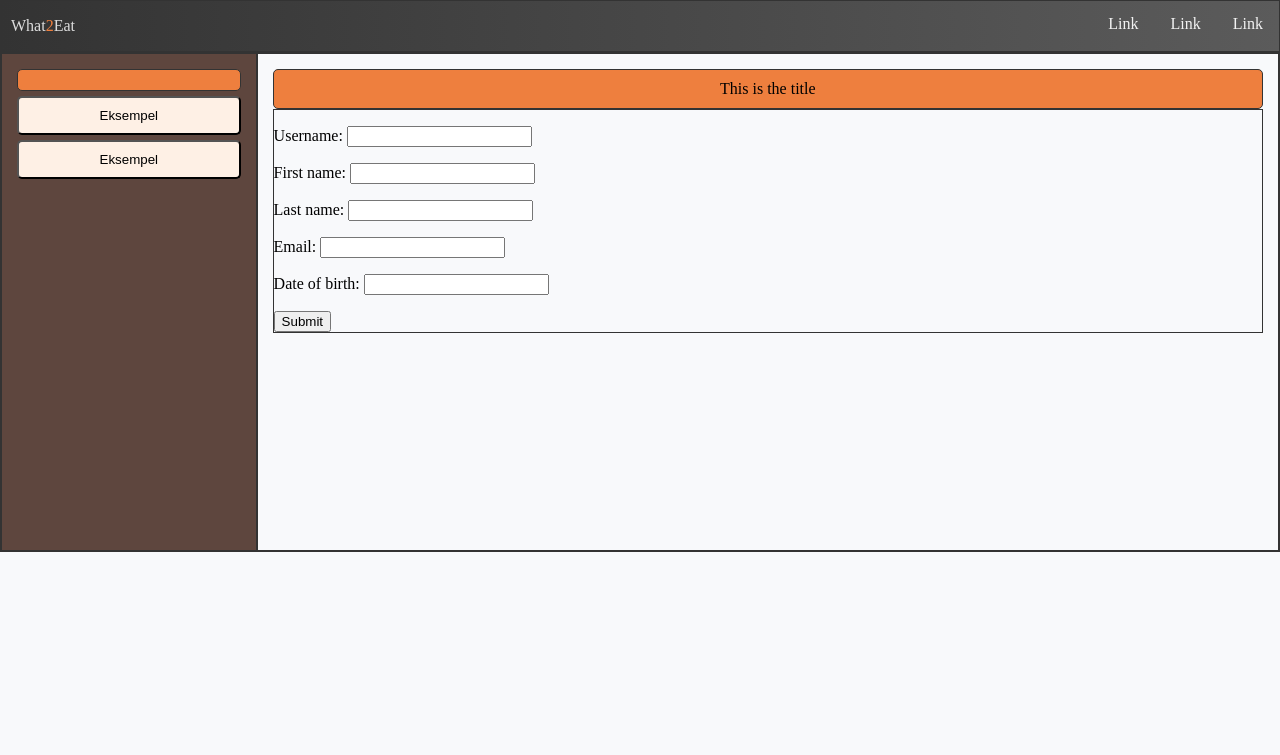
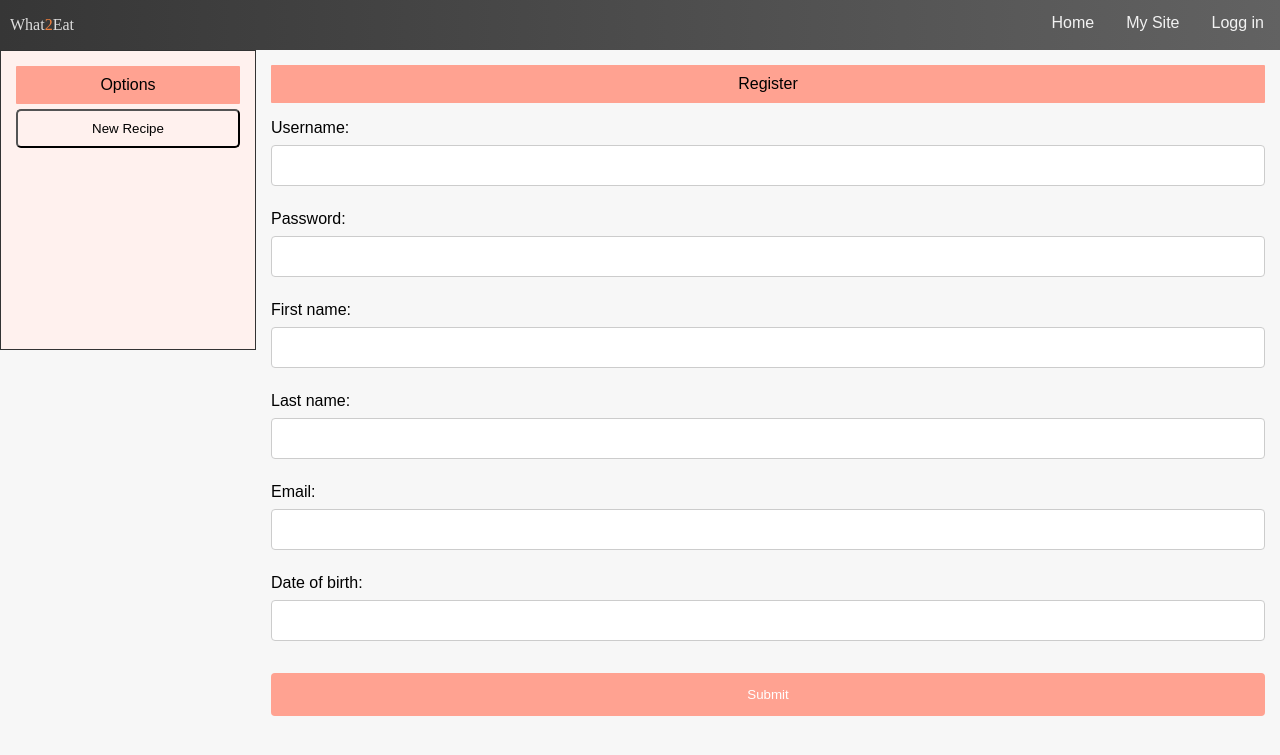
Before and after one commit to hansjhaland/projects, a Django app: page /register/ in a window 1280 px wide. Shown: the top 755 px of the page. Run offline with Django 4.2, Linux system fonts and the light colour scheme.

Commit message:
#3 new css for base co-author Johan <johagrot@stud.ntnu.no>

```diff
--- a/what2eat/user/models.py
+++ b/what2eat/user/models.py
@@ -8,7 +8,7 @@ from django.forms import ModelForm
 
 class User(models.Model):
     username = models.CharField(max_length=200)
-    # password = models.CharField(max_length=200)
+    password = models.CharField(max_length=200)
     fname = models.CharField('First name', max_length=200)
     lname = models.CharField('Last name',max_length=200)
     email = models.CharField(max_length=200)
--- /dev/null
+++ b/what2eat/user/static/user/base.css
@@ -0,0 +1,118 @@
+* {
+    box-sizing: border-box;
+  }
+
+  body {
+    margin: 0;
+    background-color: #F7F7F7;
+    font-family: Arial, Helvetica, sans-serif;
+  }
+
+  div {
+
+  }
+
+  #w2e {
+      color: #ee7f3e;
+  }
+  .topnav {
+    overflow: hidden;
+    background-color: #202020;
+    background-image: linear-gradient(to right, #363636 , #626262);
+  }
+
+  .topnav p {
+      font-family: baloo;
+      color: #ddd;
+      float: left;
+      margin-left: 10px;
+      text-align: center;
+  }
+
+  .topnav a {
+    float: left;
+    display: block;
+    color: #f2f2f2;
+    text-align: center;
+    padding: 14px 16px;
+    text-decoration: none;
+    float: right;
+  }
+
+  .topnav a:hover {
+    background-color: #ddd;
+    height: 100%;
+    color: black;
+  }
+  .row {
+      min-height: 200px;
+  }
+  /* Clear floats after the columns */
+  .row:after {
+    content: "";
+    display: table;
+    clear: both;
+  }
+  .header {
+    background-color: #ffa291;
+    padding: 10px;
+    text-align: center;
+    border-radius: 1px;
+  }
+  .column1 {
+    float: left;
+    width: 20%;
+    min-height: 300px;
+    padding: 15px;
+    background-color: #fff1ee;
+    border: #333 1px solid;
+  }
+  .column2 {
+    float: left;
+    width: 80%;
+    height: 100%;
+    padding: 15px;
+  }
+  .catagory{
+      background-color: #fff1ee;
+      border-radius: 5px;
+      padding: 10px;
+      width: 100%;
+      margin-top: 5px;
+  }
+  .catagory:hover {
+    background-color: #f8d7cf;
+  }
+
+
+  /* Responsive layout - makes the three columns stack on top of each other instead of next to each other */
+  @media screen and (max-width:600px) {
+    .column {
+      width: 100%;
+    }
+  }
+
+  input[type=text], select {
+    width: 100%;
+    padding: 12px 20px;
+    margin: 8px 0;
+    display: inline-block;
+    border: 1px solid #ccc;
+    border-radius: 4px;
+    box-sizing: border-box;
+  }
+
+  input[type=submit] {
+    width: 100%;
+    background-color: #ffa291;
+    color: white;
+    padding: 14px 20px;
+    margin: 8px 0;
+    border: none;
+    border-radius: 4px;
+    cursor: pointer;
+  }
+
+  input[type=submit]:hover {
+    background-color: #f88f7c;
+  }
--- a/what2eat/user/templates/user/base.html
+++ b/what2eat/user/templates/user/base.html
@@ -1,128 +1,39 @@
+{% load static %}
 <!DOCTYPE html>
 <html lang="en">
 <head>
 <title>What2Eat</title>
 <meta charset="utf-8">
 <meta name="viewport" content="width=device-width, initial-scale=1">
-<style>
-* {
-  box-sizing: border-box;
-}
-
-body {
-  margin: 0;
-  background-color: #f8f9fb;
-}
-
-div {
-    border: #333 1px solid;
-}
-
-#w2e {
-    color: #ee7f3e;
-}
-.topnav {
-  overflow: hidden;
-  background-color: #333333;
-  background-image: linear-gradient(to right, #333333 , #5B5B5B);
-}
-
-.topnav p {
-    font-family: baloo;
-    color: #ddd;
-    float: left;
-    margin-left: 10px;
-    text-align: center;
-}
-
-.topnav a {
-  float: left;
-  display: block;
-  color: #f2f2f2;
-  text-align: center;
-  padding: 14px 16px;
-  text-decoration: none;
-  float: right;
-}
-
-.topnav a:hover {
-  background-color: #ddd;
-  height: 100%;
-  color: black;
-}
-.row {
-    height: 500px;
-}
-/* Clear floats after the columns */
-.row:after {
-  content: "";
-  display: table;
-  clear: both;
-}
-.header {
-  background-color: #ee7f3e;
-  padding: 10px;
-  text-align: center;
-  border-radius: 5px;
-}
-.column1 {
-  float: left;
-  width: 20%;
-  height: 100%;
-  padding: 15px;
-  background-color: #5e463e;
-}
-.column2 {
-  float: left;
-  width: 80%;
-  height: 100%;
-  padding: 15px;
-}
-.catagory{
-    background-color: #fef0e5;
-    border-radius: 5px;
-    padding: 10px;
-    width: 100%;
-    margin-top: 5px;
-}
-
-
-
-/* Responsive layout - makes the three columns stack on top of each other instead of next to each other */
-@media screen and (max-width:600px) {
-  .column {
-    width: 100%;
-  }
-}
-</style>
+<link rel="stylesheet" type="text/css" href="{% static 'user/base.css' %}">
 </head>
 <body>
 
 <div class="topnav">
     <p>What<span id="w2e">2</span>Eat</p>
-    <a href="#">Link</a>
-    <a href="#">Link</a>
-    <a href="#">Link</a>
+    <a href="#">Logg in</a>
+    <a href="#">My Site</a>
+    <a href="#">Home</a>
 </div>
 
 <div class="row">
   <div class="column1">
     <div class="header">
-        {% block content1 %}
+        {% block sidenav_title %} <!-- Options from site, ex "My Site options" -->
+      {%endblock%}
+    </div>
+    {% block sidenav %} <!-- button linking to ex. new recipe -->
     {%endblock%}
-    </div>
-    <button class="catagory">Eksempel</button>
-    <button class="catagory">Eksempel</button>
 
   </div>
 
   <div class="column2">
     <div class="header">
-        {% block title %}
+        {% block page_title %} <!-- Title of page, ex. "My site"-->
         {%endblock%}
     </div>
     <div>
-        {% block content2 %}
+        {% block content %}  <!-- Pgae content, ex. "My recipies"-->
         {%endblock%}
     </div>
   </div>
--- a/what2eat/user/templates/user/register.html
+++ b/what2eat/user/templates/user/register.html
@@ -1,12 +1,20 @@
-{% extends "user/base.html"%}
+{% extends "user/base.html" %}
 
-{% block title %}
-This is the title
+{% block page_title %}
+  Register
 {%endblock%}
-{% block content2%}
-<form method="post">
+{%block sidenav_title%}
+  Options
+{%endblock%}
+{% block sidenav %}
+  <button class="catagory">New Recipe</button>
+ {%endblock%}
+{% block content%}
+<div>
+  <form method="post">
     {% csrf_token %}
     {{ form.as_p }}
     <input type="submit" value="Submit">
   </form>
-    {%endblock%}
+</div>
+{%endblock%}
--- a/what2eat/user/templates/user/user.html
+++ b/what2eat/user/templates/user/user.html
@@ -1,4 +1,4 @@
-{% extends "user/base.html" %}
+{% extends "././what2eat/templates/what2eat/base.html" %}
 
 {% block content1 %}
  <h3></h3>
```
